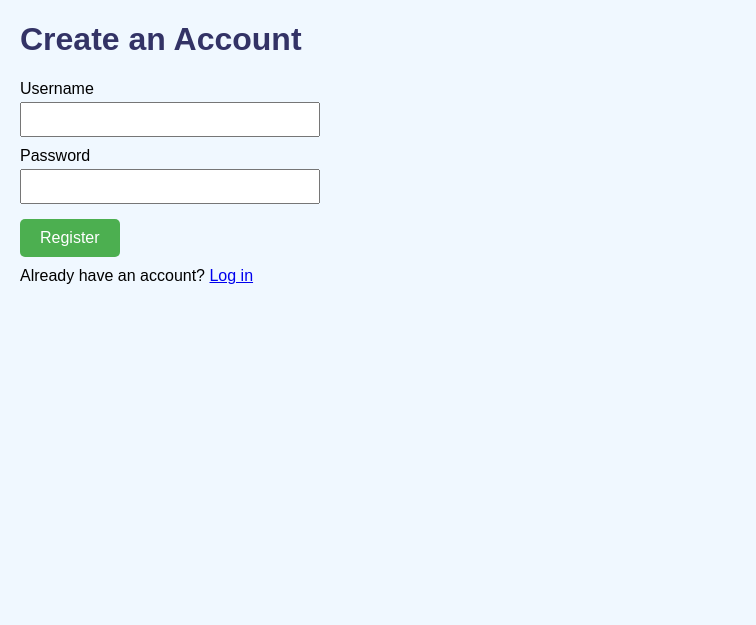
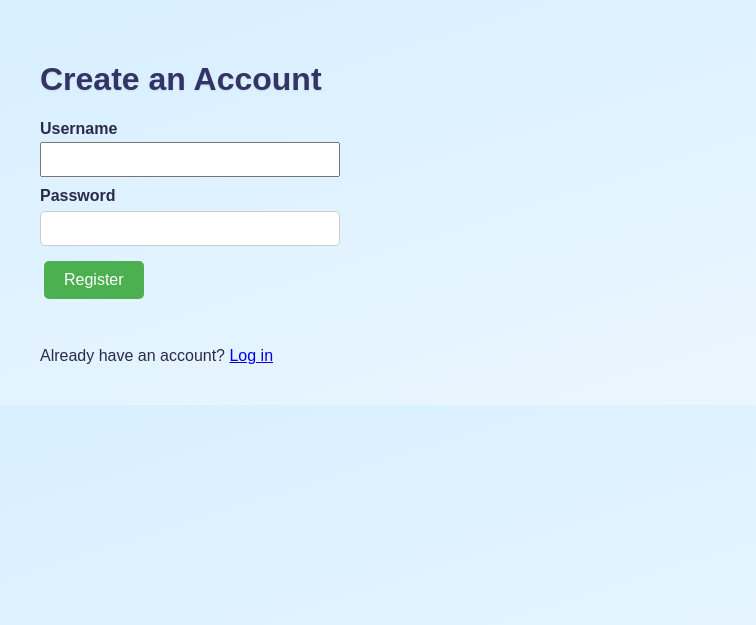
Before and after one commit to aradaynt/Card-Jitsu, a Flask app: page /register in a window 1280 px wide. Shown: the top 625 px of the page, without its empty margins (0-756 px from the left). Run offline with Flask 3, Linux system fonts and the light colour scheme.

Commit message:
applying base css for htmls
added base css

```diff
--- /dev/null
+++ b/static/css/style.css
@@ -0,0 +1,158 @@
+/* Global Layout & Fonts */
+body {
+    font-family: "Trebuchet MS", Arial, sans-serif;
+    background: linear-gradient(to bottom right, #d7efff, #f0f8ff);
+    margin: 0;
+    padding: 20px;
+    color: #2a2a4a;
+}
+
+/* Page Containers */
+.container {
+    max-width: 900px;
+    margin: 0 auto;
+    padding: 20px;
+}
+
+/* Headings */
+h1, h2, h3 {
+    color: #2d3c88;
+    text-shadow: 0 1px 2px rgba(0,0,0,0.1);
+}
+
+/* Buttons */
+button,
+.btn {
+    display: inline-block;
+    background-color: #4CAF50;
+    border: none;
+    color: white;
+    padding: 10px 18px;
+    margin: 8px 4px;
+    font-size: 15px;
+    border-radius: 6px;
+    cursor: pointer;
+    transition: 0.2s;
+}
+
+button:hover,
+.btn:hover {
+    background-color: #3e9c44;
+}
+
+button.secondary,
+.btn.secondary {
+    background-color: #677;
+}
+
+button.secondary:hover {
+    background-color: #566;
+}
+
+/* Disabled Buttons */
+button:disabled {
+    background-color: #bbb;
+    cursor: not-allowed;
+}
+
+/* Forms */
+form {
+    max-width: 350px;
+}
+
+input[type="text"],
+input[type="password"],
+input[type="number"] {
+    width: 100%;
+    padding: 8px;
+    margin-top: 6px;
+    border: 1px solid #ccc;
+    border-radius: 5px;
+    font-size: 15px;
+    box-sizing: border-box;
+}
+
+label {
+    margin-top: 10px;
+    display: block;
+    font-weight: bold;
+}
+
+/* Messages (success, error, info) */
+.message {
+    margin-top: 10px;
+    padding: 10px;
+    font-weight: bold;
+    border-radius: 6px;
+}
+
+.success {
+    background-color: #d8ffe0;
+    color: #1a6b2a;
+}
+
+.error {
+    background-color: #ffdede;
+    color: #9b1d1d;
+}
+
+.info {
+    background-color: #eef2ff;
+    color: #333;
+}
+
+/* Card Components (Deck, MyDeck, Room) */
+.card-tile,
+.card-row {
+    background-color: #ffffff;
+    border-radius: 8px;
+    border: 1px solid #ccc;
+    padding: 12px;
+    margin-bottom: 10px;
+    box-shadow: 0 1px 4px rgba(0,0,0,0.08);
+}
+
+.card-title {
+    font-weight: bold;
+    font-size: 16px;
+    margin-bottom: 6px;
+}
+
+.card-meta {
+    font-size: 14px;
+    line-height: 1.3;
+}
+
+/* Card grid (MyDeck / Room) */
+.card-grid {
+    display: grid;
+    gap: 12px;
+    grid-template-columns: repeat(auto-fit, minmax(160px, 1fr));
+}
+
+.navbar {
+    margin-bottom: 20px;
+    background-color: #2d3c88;
+    padding: 12px;
+    border-radius: 6px;
+    display: flex;
+    gap: 15px;
+}
+
+.navbar a {
+    color: white;
+    text-decoration: none;
+    font-weight: bold;
+}
+
+.navbar a:hover {
+    text-decoration: underline;
+}
+
+/* Footer */
+.footer {
+    margin-top: 40px;
+    padding: 15px;
+    text-align: center;
+    color: #666;
+}
--- a/templates/deckbuilding.html
+++ b/templates/deckbuilding.html
@@ -5,6 +5,8 @@
     <meta charset="utf-8" />
     <meta name="viewport" content="width=device-width, initial-scale=1" />
     <title>Deck Building - Card-Jitsu</title>
+    <link rel="stylesheet" href="/static/css/style.css">
+
     <style>
         body {
             font-family: Arial, sans-serif;
--- a/templates/home.html
+++ b/templates/home.html
@@ -5,6 +5,7 @@
     <meta charset="utf-8" />
     <meta name="viewport" content="width=device-width, initial-scale=1" />
     <title>Card-Jitsu Home</title>
+    <link rel="stylesheet" href="/static/css/style.css">
     <script>
         function goToDeckBuilder() {
             window.location.href = "/deckbuilding";
--- a/templates/login.html
+++ b/templates/login.html
@@ -5,6 +5,7 @@
     <meta charset="utf-8" />
     <meta name="viewport" content="width=device-width, initial-scale=1" />
     <title>Login - Card-Jitsu</title>
+    <link rel="stylesheet" href="/static/css/style.css">
     <style>
         body {
             font-family: Arial, sans-serif;
--- a/templates/mydeck.html
+++ b/templates/mydeck.html
@@ -5,6 +5,7 @@
     <meta charset="utf-8" />
     <meta name="viewport" content="width=device-width, initial-scale=1" />
     <title>My Deck - Card-Jitsu</title>
+    <link rel="stylesheet" href="/static/css/style.css">
     <style>
         body {
             font-family: Arial, sans-serif;
--- a/templates/register.html
+++ b/templates/register.html
@@ -5,6 +5,7 @@
     <meta charset="utf-8" />
     <meta name="viewport" content="width=device-width, initial-scale=1" />
     <title>Register - Card-Jitsu</title>
+    <link rel="stylesheet" href="/static/css/style.css">
     <style>
         body {
             font-family: Arial, sans-serif;
--- a/templates/room.html
+++ b/templates/room.html
@@ -5,6 +5,7 @@
     <meta charset="utf-8" />
     <meta name="viewport" content="width=device-width, initial-scale=1" />
     <title>Room - Card-Jitsu</title>
+    <link rel="stylesheet" href="/static/css/style.css">
     <style>
         body {
             font-family: Arial, sans-serif;
--- a/templates/rules.html
+++ b/templates/rules.html
@@ -5,6 +5,7 @@
     <meta charset="utf-8" />
     <meta name="viewport" content="width=device-width, initial-scale=1" />
     <title>Card-Jitsu Rules</title>
+    <link rel="stylesheet" href="/static/css/style.css">
     <script>
         function goHome() {
             window.location.href = "/home";
```
Also changed, not shown: instance/cardjitsu.db.
